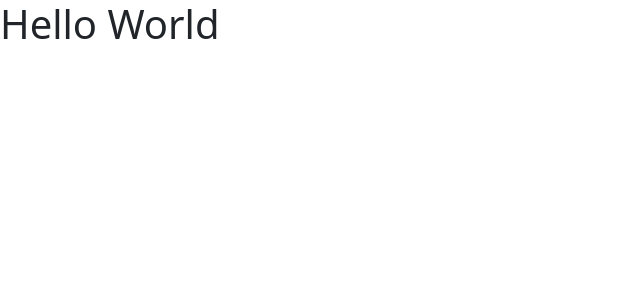
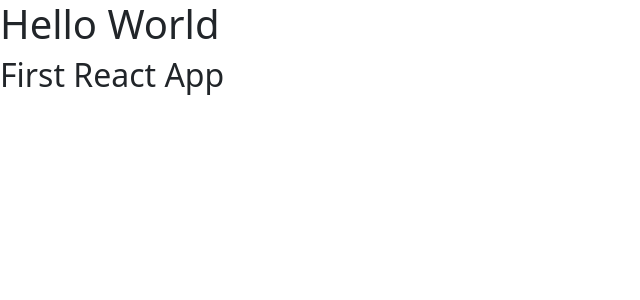
Before and after one commit to AlamSirji/Projects, a React (Create React App) app in the folder reactapp/: page / in a window 1280 px wide. Shown: the top 300 px of the page, without its empty margins (0-640 px from the left). Built offline with nearby package versions, Linux system fonts and the light colour scheme.

Commit message:
Added React Fragment

```diff
--- a/reactapp/src/components/App.jsx
+++ b/reactapp/src/components/App.jsx
@@ -1,7 +1,13 @@
+import React from "react";
 import { Component } from "react";
 import "bootstrap/dist/css/bootstrap.css";
 export default class App extends Component {
-    render(){
-        return <h1>Hello World</h1>;
-    }
+  render() {
+    return (
+      <React.Fragment>
+        <h1>Hello World</h1>
+        <h2>First React App</h2>
+      </React.Fragment>
+    );
+  }
 }
```
